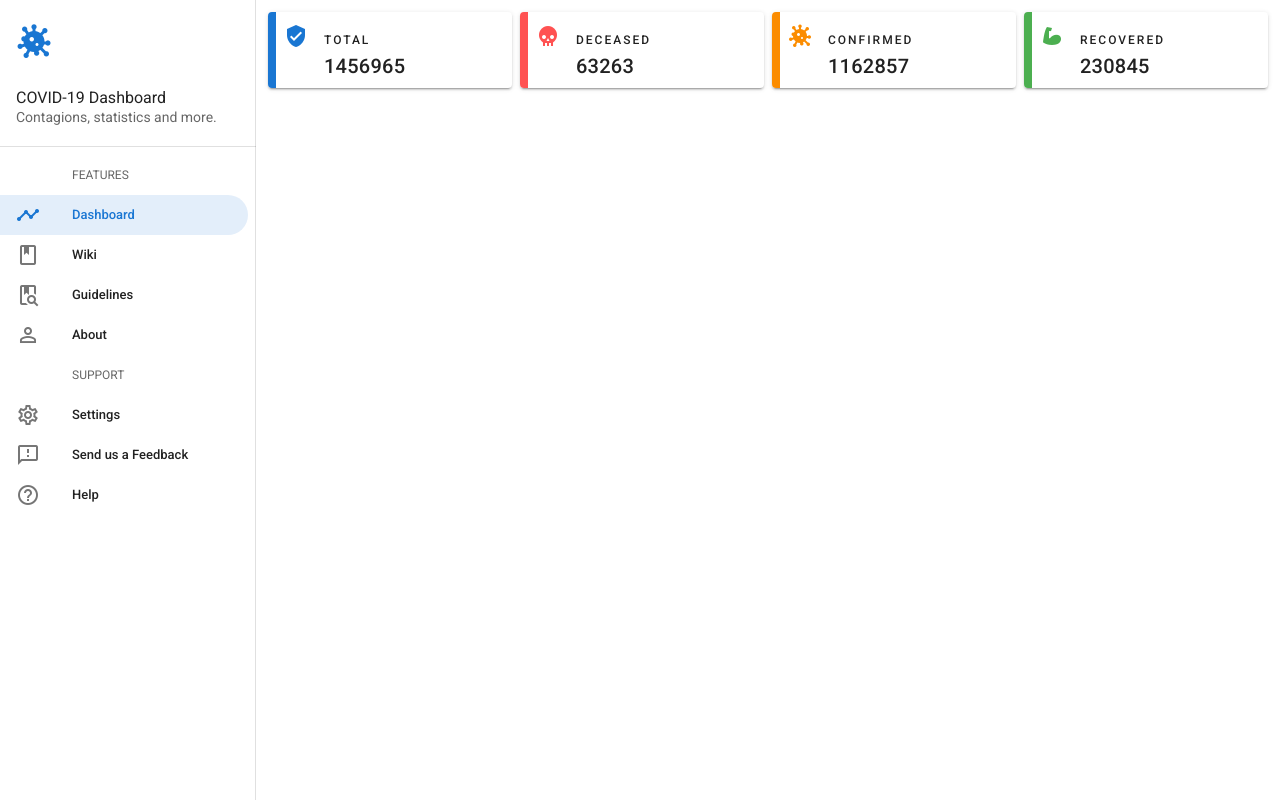
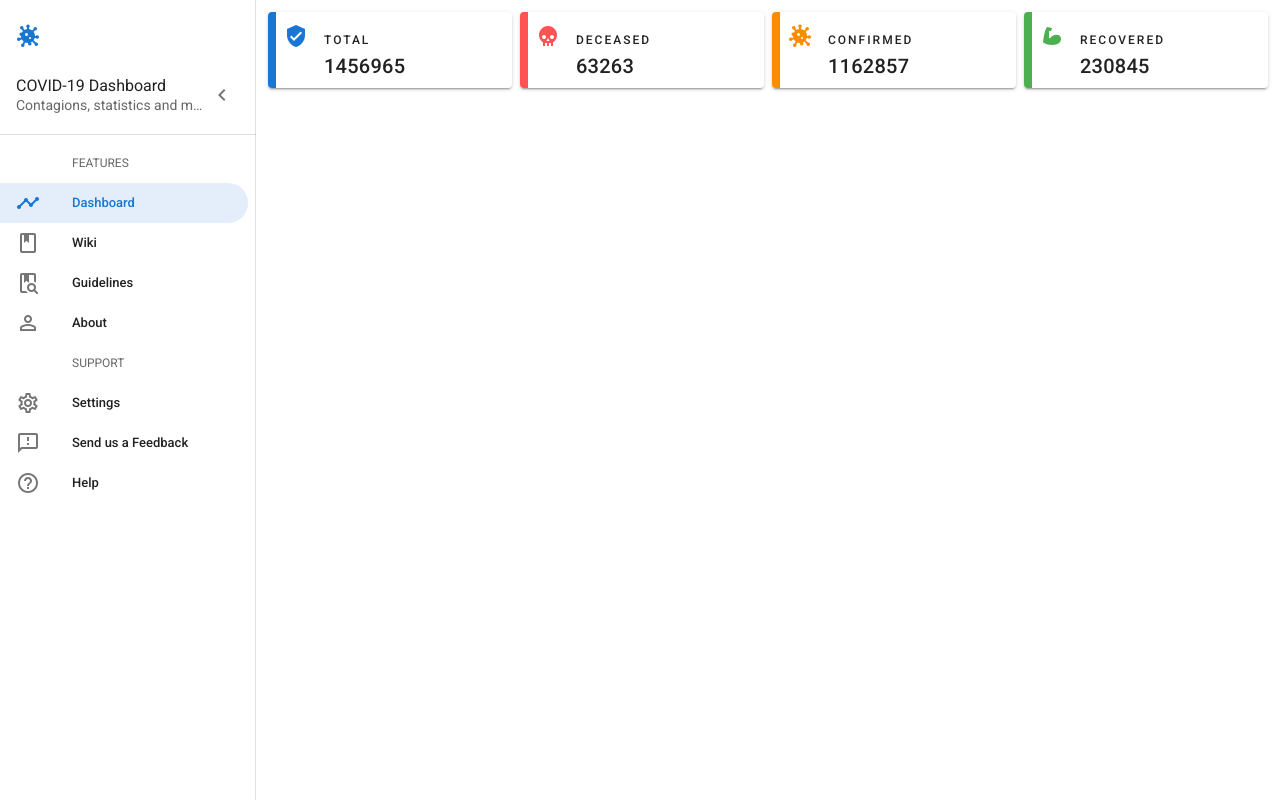
Before and after one commit to federico-dondi/COVID-19-dashboard, a Vue app: page / in a window 1280 px wide. Built offline with nearby package versions, Linux system fonts and the light colour scheme.

Commit message:
feat: add mini support for NavigationDrawer

```diff
--- a/src/components/NavigationDrawer.vue
+++ b/src/components/NavigationDrawer.vue
@@ -1,6 +1,11 @@
 <template>
-  <v-navigation-drawer app mobile-break-point="960">
-    <navigation-drawer-header />
+  <v-navigation-drawer
+    app
+    mobile-break-point="960"
+    :mini-variant.sync="mini"
+    :mini-variant-width="56"
+  >
+    <navigation-drawer-header @close="mini = true" />
 
     <v-divider/>
 
@@ -83,6 +88,8 @@ export default class NavigationDrawer extends Vue {
       to: '/help'
     }
   ]
+
+  mini = false
 }
 </script>
 
--- a/src/components/NavigationDrawerHeader.vue
+++ b/src/components/NavigationDrawerHeader.vue
@@ -1,18 +1,22 @@
 <template>
   <v-list>
-      <v-list-item>
-        <v-list-item-icon>
-          <v-icon large color="primary">mdi-virus</v-icon>
-        </v-list-item-icon>
-      </v-list-item>
+    <v-list-item class="px-2">
+      <v-list-item-avatar>
+        <v-icon color="primary">mdi-virus</v-icon>
+      </v-list-item-avatar>
+    </v-list-item>
 
-      <v-list-item>
-        <v-list-item-content>
+    <v-list-item>
+      <v-list-item-content>
         <v-list-item-title>COVID-19 Dashboard</v-list-item-title>
         <v-list-item-subtitle>Contagions, statistics and more.</v-list-item-subtitle>
       </v-list-item-content>
-      </v-list-item>
-    </v-list>
+
+      <v-btn icon @click.stop="$emit('close')">
+        <v-icon>mdi-chevron-left</v-icon>
+      </v-btn>
+    </v-list-item>
+  </v-list>
 </template>
 
 <script lang="ts">
```
